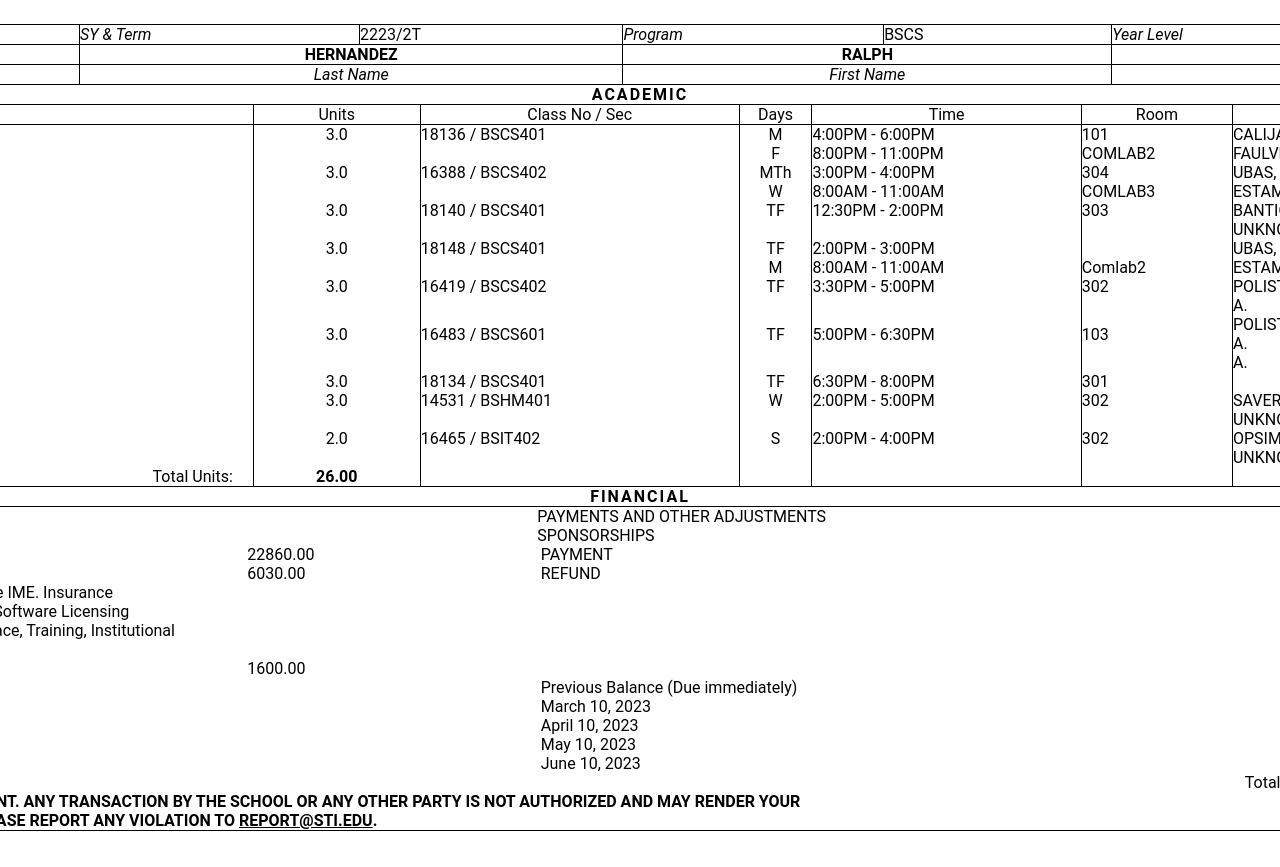
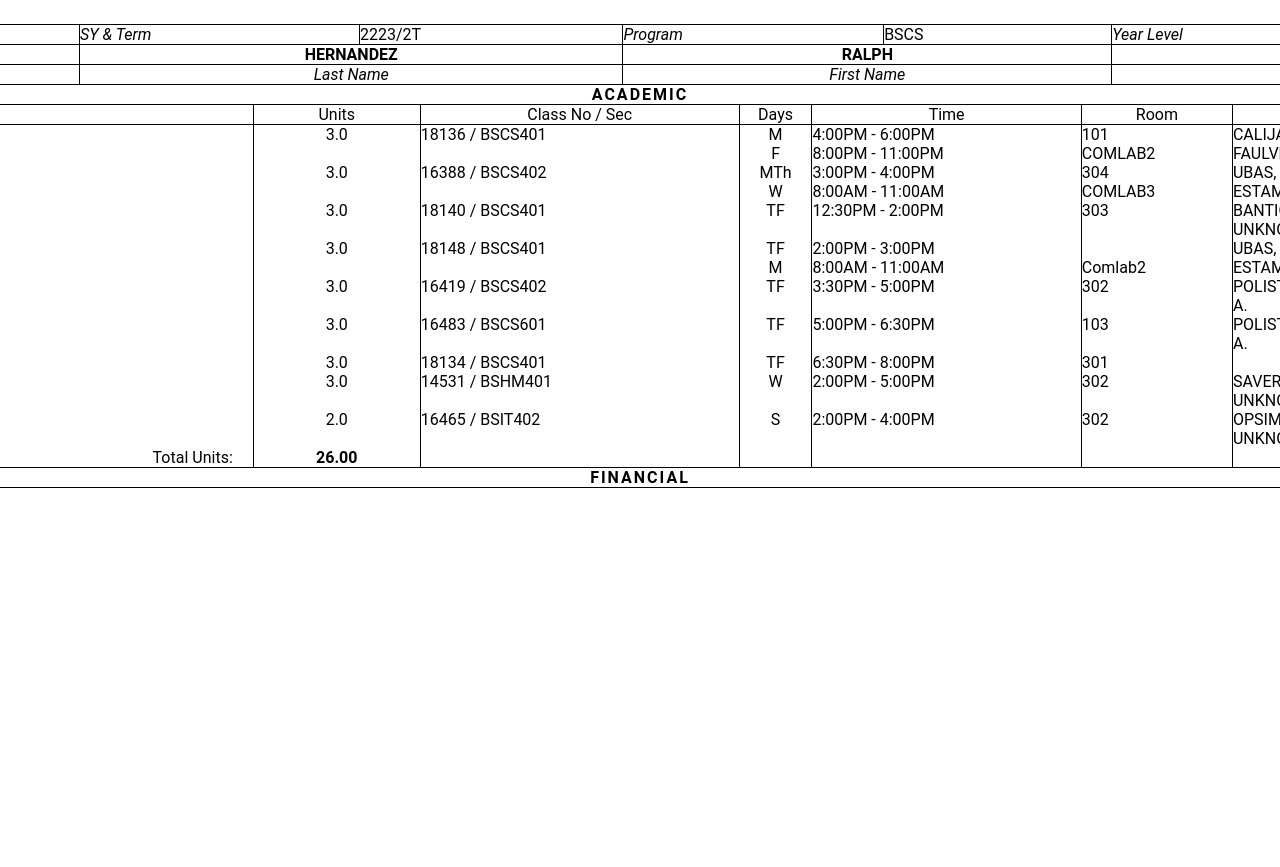
Before and after one commit to yourboiralph/raf-for-sti, a plain HTML site: page index.html in a window 1280 px wide. Shown: the part 155-1022 px from the top of the page. After the commit the page ends 800 px from the top, so only its background shows below. Drawn offline with Linux system fonts and the light colour scheme.

Commit message:
Add files via upload

```diff
--- a/index.html
+++ b/index.html
@@ -11,14 +11,14 @@
     <div class="wholepage">
         <div class="header-container">
             <div class="logo-container">
-                <img src="images/sti-logo.png" alt="LOGO">
+                <img class="logo" src="images/sti-logo.png" alt="LOGO">
             </div>
             <div class="title-container">
                 <div class="upper-title">STI COLLEGE DAVAO</div>
                 <div class="lower-title">506 J.P. LAUREL AVE. COR. ACACIA, DAVAO CITY <br>
                 Tel No. 0822220914 or 305219</div>
             </div>
-            <div class="right-subtitle-container"><b>Registration and<br>
+            <div class="right-subtitle-container"><b class="upper-right-part">Registration and<br>
                 Assessment Form</b></div>
         </div>
         <table class="table-first">
@@ -158,7 +158,7 @@
                     <td class="days">TF</td>
                     <td>5:00PM - 6:30PM</td>
                     <td>103</td>
-                    <td>POLISTICO, ARNIE <br> A.</td>
+                    <td>POLISTICO, ARNIE</td>
                 </tr>
                 <tr>
                     <td class="course-name"></td>
@@ -237,94 +237,6 @@
                 </tr>
             </tbody>
         </table>
-        <table class="table-third">
-            <tr>
-                <td>Student Group: Tertiary - Low Down Payment</td>
-                <td>PAYMENTS AND OTHER ADJUSTMENTS</td>
-            </tr>
-            <tr>
-                <td>CHARGES for 2022-2023/2nd Term</td>
-                <td>SPONSORSHIPS</td>
-            </tr>
-            <tr>
-                <td>TUITION FEES</td>
-                <td class="left-translate-x">22860.00</td>
-                <td class="right-translate-x">PAYMENT</td>
-                <td>2000.00</td>
-            </tr>
-            <tr>
-                <td>TUITION FEES</td>
-                <td class="left-translate-x">6030.00</td>
-                <td class="right-translate-x">REFUND</td>
-                <td>-</td>
-            </tr>
-            <tr>
-                <td class="long-message">
-                    (Registration Fee, Instruct.Mat and Equip. Fee IME. Insurance <br>
-                    Fee., Joural and Publication fee. Library fee, Software Licensing <br>
-                    Fee., Student Service Fee, Seminars, Workspace, Training, Institutional <br>
-                    Capability Fee.)
-                </td>
-            </tr>
-            <tr>
-                <td>
-
-                </td>
-            </tr>
-            <tr>
-                <td>
-                    MISCELLANEOUS FEES
-                </td>
-                <td class="left-translate-x">1600.00</td>
-            </tr>
-            <tr>
-                <td></td>
-                <td class="left-translate-x"></td>
-                <td class="right-translate-x">Previous Balance (Due immediately)</td>
-                <td>2000.00</td>
-            </tr>
-            <tr>
-                <td></td>
-                <td class="left-translate-x"></td>
-                <td class="right-translate-x">March 10, 2023</td>
-                <td>5378.00</td>
-            </tr>
-            <tr>
-                <td></td>
-                <td class="left-translate-x"></td>
-                <td class="right-translate-x">April 10, 2023</td>
-                <td>5378.00</td>
-            </tr>
-            <tr>
-                <td></td>
-                <td class="left-translate-x"></td>
-                <td class="right-translate-x">May 10, 2023</td>
-                <td>5378.00</td>
-            </tr>
-            <tr>
-                <td></td>
-                <td class="left-translate-x"></td>
-                <td class="right-translate-x">June 10, 2023</td>
-                <td>5378.00</td>
-            </tr>
-            <tr>
-                <td></td>
-                <td class="left-translate-x"></td>
-                <td align="right" class="total-balance">Total Outstanding Balance</td>
-                <td>25490.00</td>
-            </tr>
-        </table>
-        <table class="table-fourth">
-            <tbody>
-                <tr>
-                    <td class="notice">
-                        THIS IS A SYSTEM GENERATED ASSESSMENT. ANY TRANSACTION BY THE SCHOOL OR ANY OTHER PARTY IS NOT AUTHORIZED AND MAY RENDER YOUR <br>
-                        ENROLLMENT AND PAYMENT INVALID. PLEASE REPORT ANY VIOLATION TO <span class="report">REPORT@STI.EDU</span>.
-                    </td>
-                </tr>
-            </tbody>
-
-        </table>
     </div>
 
 </body>
--- /dev/null
+++ b/style.css
@@ -0,0 +1,114 @@
+*{
+    margin: 20px;
+    padding: 0;
+    box-sizing: border-box;
+    text-align: top;
+}
+body{
+    font-family: Roboto, Arial;
+
+}
+.wholepage{
+    display: flex;
+    flex-direction: column;
+    align-items: center;
+}
+table{
+    border-collapse: collapse;
+    margin-bottom: 0;
+    width: 1920px;
+    margin-top: 0;
+}
+
+table thead tr td{
+    border: 1px solid black;
+}
+table tbody td{
+    border: 1px solid black;
+    border-top: none;
+    border-bottom: none;
+}
+.table-third tr td{
+    border: 1px solid black;
+    border-top: 0;
+    border-bottom: 0;
+    border-right: 0;
+    border-left: 0;
+}
+.table-fourth tbody{
+    border-bottom: 1px solid black;
+}
+.table-fourth tbody tr td{
+    margin: 0;
+}
+.table-third tr{
+    border-right: 1px solid black;
+    border-left: 1px solid black;
+}
+table thead .row-first td{
+    padding-right: 100px;
+}
+.student-info, .row-second, .row-fourth, .financial{
+    font-weight: bold;
+}
+.student-info td, .row-second, .row-third, .row-fourth, .row-fifth, .days, .units, .financial{
+    text-align: center;
+}
+.sy-and-term, .program, .year-level, .row-third{
+    font-style: italic;
+}
+.row-fourth, .financial{
+    letter-spacing: 2px;
+}
+.table-second, .row-fifth td, .table-body{
+    border-top: 0;
+}
+.course-description{
+    text-align: start;
+}
+.course-name, .course-number{
+    padding-right: 25px;
+}
+.table-body .row-fifth td, .financial{
+    border: 1px solid black;
+    border-top: 0;
+}
+.financial{
+    border: 1px solid black;
+}
+.total-units{
+    padding-right: 20px;
+    text-align: right;
+}
+.header-container{
+    width: 1920px;
+    display: flex;
+    flex-direction: row;
+    align-items: top;
+    justify-content: space-between;
+    margin: 0;
+}
+.logo-container{
+    margin:0;
+}
+.title-container{
+    margin: 0;
+    display: flex;
+    flex-direction: column;
+    justify-content: center;
+    align-items: center;
+}
+.upper-title, .lower-title, .right-subtitle-container, .upper-right-part{
+    margin: 0;
+}
+.upper-title{
+    font-weight: bold;
+    font-size: 40px;
+}
+.lower-title{
+    text-align: center;
+}
+.logo{
+    width: 100px;
+    margin: 0;
+}
```
